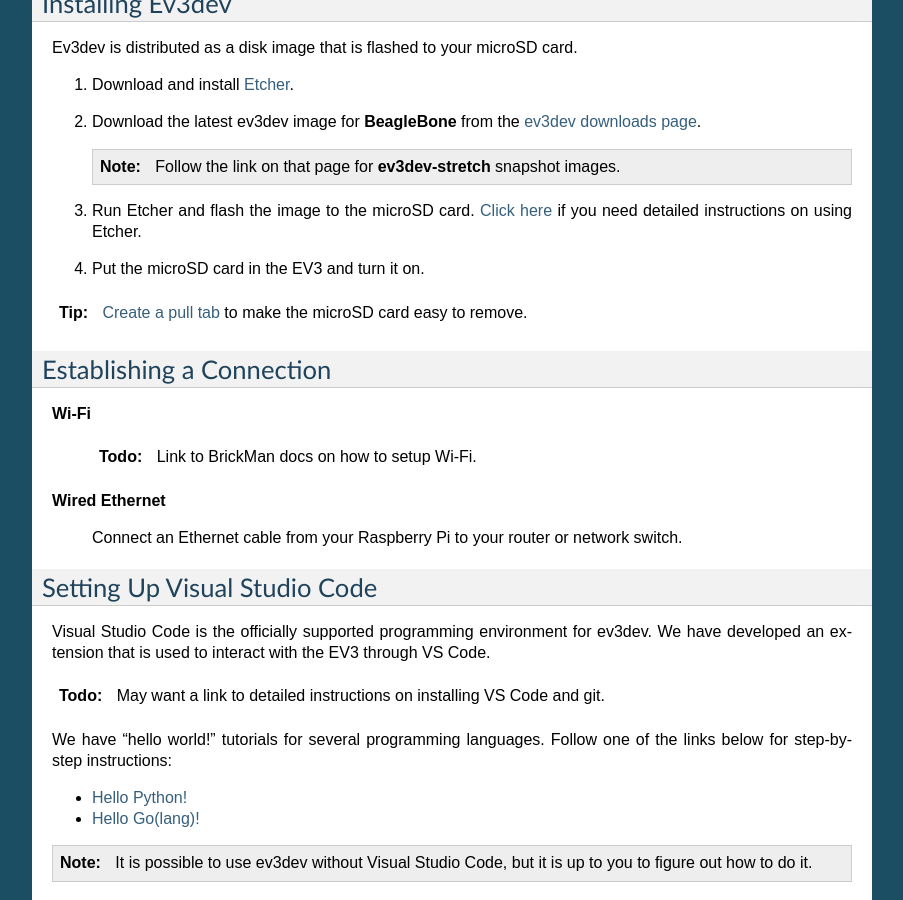
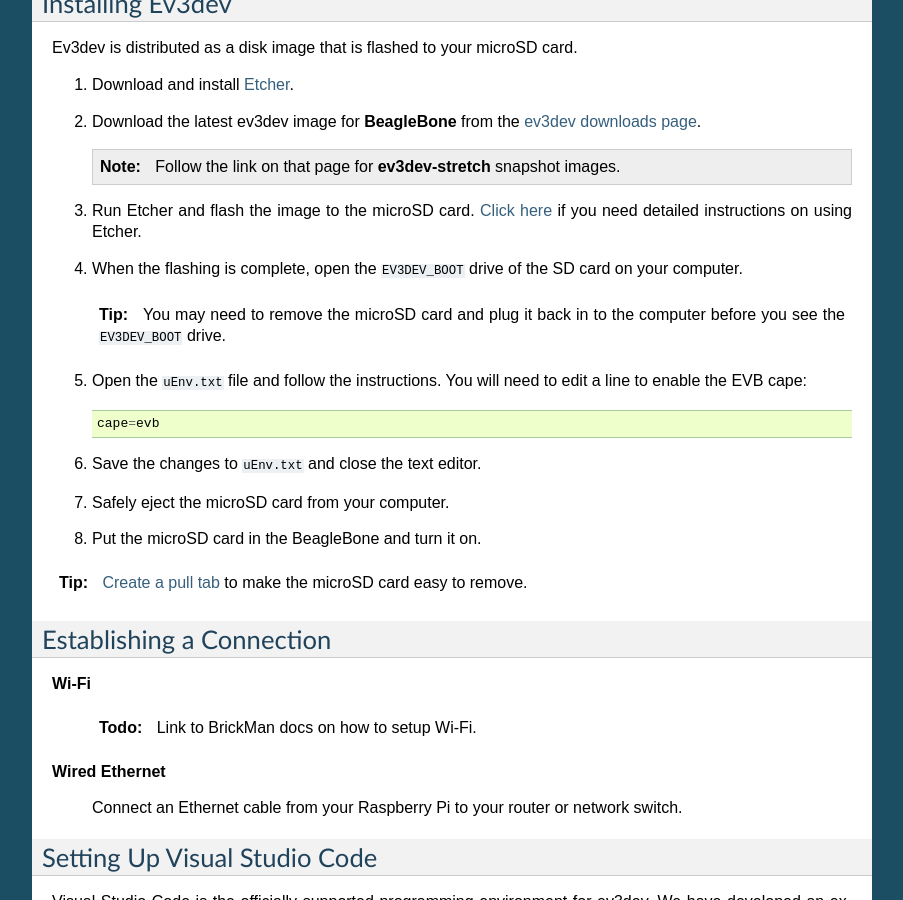
Before and after one commit to ev3dev/ev3dev, a Sphinx documentation site: the page built from docs/getting-started-evb.rst, in a window 1280 px wide and 900 px high, scrolled down 644 px. Shown: the whole window, without its empty margins (198-1101 px from the left). Built offline with Sphinx 7.4.7, drawn with Linux system fonts in a browser that asks for light colours.

Commit message:
have to edit uEnv.txt on EVB

```diff
--- a/docs/getting-started-evb.rst
+++ b/docs/getting-started-evb.rst
@@ -50,7 +50,22 @@
 3. Run Etcher and flash the image to the microSD card. :doc:`Click here </using-etcher>`
    if you need detailed instructions on using Etcher.
 
-4. Put the microSD card in the EV3 and turn it on.
+4. When the flashing is complete, open the ``EV3DEV_BOOT`` drive of the SD card
+   on your computer.
+
+   .. tip:: You may need to remove the microSD card and plug it back in to the computer
+      before you see the ``EV3DEV_BOOT`` drive.
+
+5. Open the ``uEnv.txt`` file and follow the instructions. You will need to edit
+   a line to enable the EVB cape::
+
+       cape=evb
+
+6. Save the changes to ``uEnv.txt`` and close the text editor.
+
+7. Safely eject the microSD card from your computer.
+
+8. Put the microSD card in the BeagleBone and turn it on.
 
 .. tip:: `Create a pull tab <http://botbench.com/blog/2013/10/29/ev3-adding-a-pull-tab-to-your-micro-sd-card/>`_
    to make the microSD card easy to remove.
```
